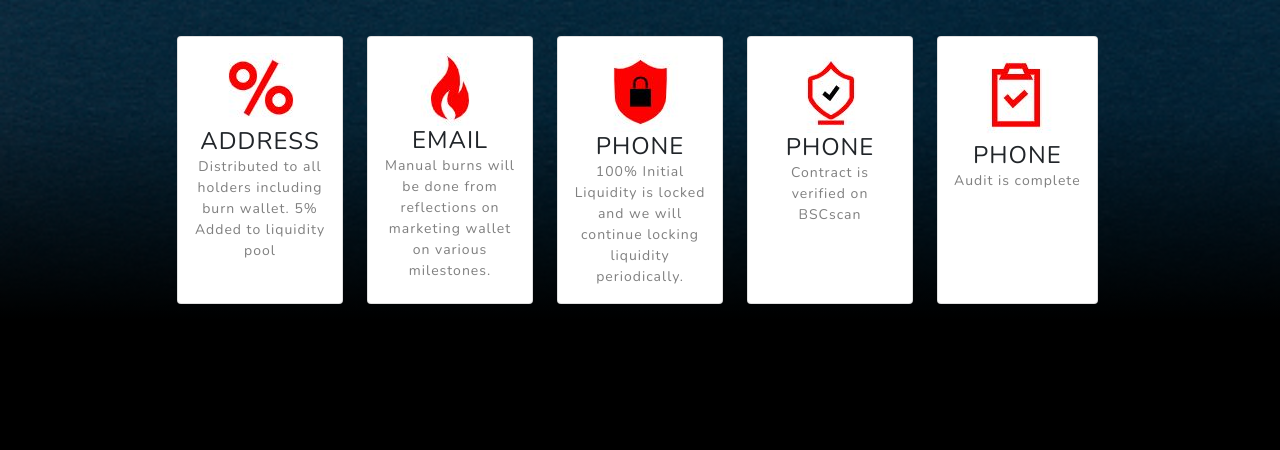
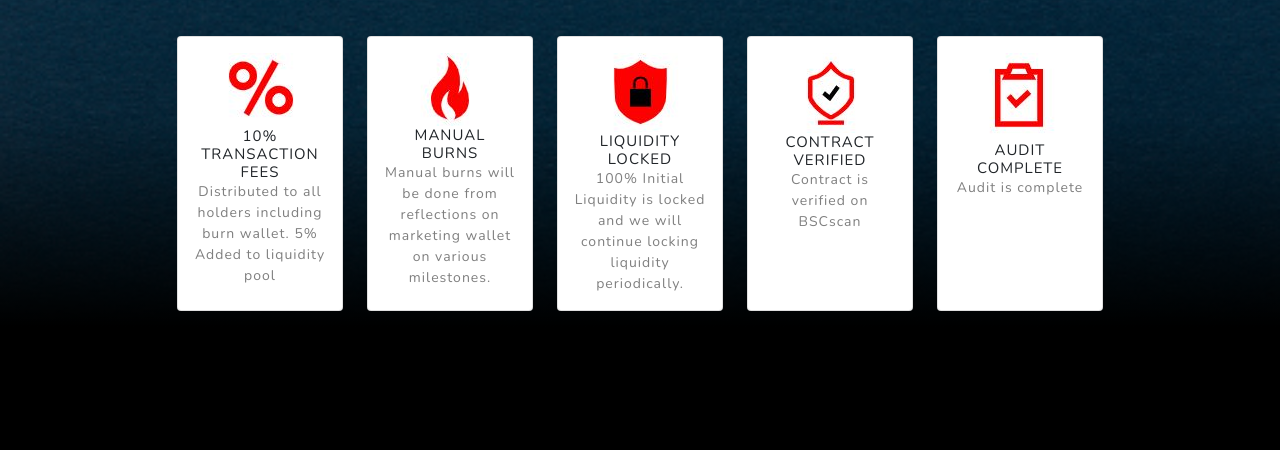
Before and after one commit to harishankar1014/dawn_forge, a plain HTML site: page index.html in a window 1280 px wide. Shown: the part 3360-3810 px from the top of the page. Drawn offline with nearby package versions, Linux system fonts and the light colour scheme.

Commit message:
'second'

```diff
--- a/index.html
+++ b/index.html
@@ -6,7 +6,7 @@
         <meta name="description" content="" />
         <meta name="author" content="" />
         <title>DAWN FORGE</title>
-        <link rel="icon" type="image/x-icon" href="assets/favicon.ico" />
+        <link rel="icon" type="image/x-icon" href="assets/img/dawnforge-logo.svg" />
         <!-- Font Awesome icons (free version)-->
         <script src="https://use.fontawesome.com/releases/v5.15.3/js/all.js" crossorigin="anonymous"></script>
         <!-- Google fonts-->
@@ -168,7 +168,7 @@ Buy a house, a car, a plane and even a space ship using $DFG token.
                         <div class="card h-100">
                             <div class="card-body text-center">
                                 <img src="assets/img/icons/percent.JPG">
-                                <h4 class="text-uppercase m-0">Address</h4>
+                                <h4 class="text-uppercase m-0">10% Transaction Fees</h4>
                                 <div class="small text-black-50">Distributed to all holders including burn wallet.
 
                                     5% Added to liquidity pool</div>
@@ -179,7 +179,7 @@ Buy a house, a car, a plane and even a space ship using $DFG token.
                         <div class="card h-100">
                             <div class="card-body text-center">
                                 <img src="./assets/img/icons/burn.JPG">
-                                <h4 class="text-uppercase m-0">Email</h4>
+                                <h4 class="text-uppercase m-0">Manual Burns</h4>
                                 <div class="small text-black-50">Manual burns will be done from reflections on marketing wallet on various milestones.</div>
                             </div>
                         </div>
@@ -188,7 +188,7 @@ Buy a house, a car, a plane and even a space ship using $DFG token.
                         <div class="card h-100">
                             <div class="card-body text-center">
                                 <img src="./assets/img/icons/lock.JPG">
-                                <h4 class="text-uppercase m-0">Phone</h4>
+                                <h4 class="text-uppercase m-0">Liquidity Locked</h4>
                                 <div class="small text-black-50">100% Initial Liquidity is locked and we will continue locking liquidity periodically.</div>
                             </div>
                         </div>
@@ -197,7 +197,7 @@ Buy a house, a car, a plane and even a space ship using $DFG token.
                         <div class="card h-100">
                             <div class="card-body text-center">
                                 <img src="./assets/img/icons/contract-verified.JPG">
-                                <h4 class="text-uppercase m-0">Phone</h4>
+                                <h4 class="text-uppercase m-0">Contract Verified</h4>
                                 <div class="small text-black-50">Contract is verified on BSCscan</div>
                             </div>
                         </div>
@@ -206,7 +206,7 @@ Buy a house, a car, a plane and even a space ship using $DFG token.
                         <div class="card h-100">
                             <div class="card-body text-center">
                                 <img src="./assets/img/icons/audit_complete.JPG">
-                                <h4 class="text-uppercase m-0">Phone</h4>
+                                <h4 class="text-uppercase m-0">Audit Complete</h4>
                                 <div class="small text-black-50">Audit is complete</div>
                             </div>
                         </div>
```
Also changed, not shown: css/styles.css.
